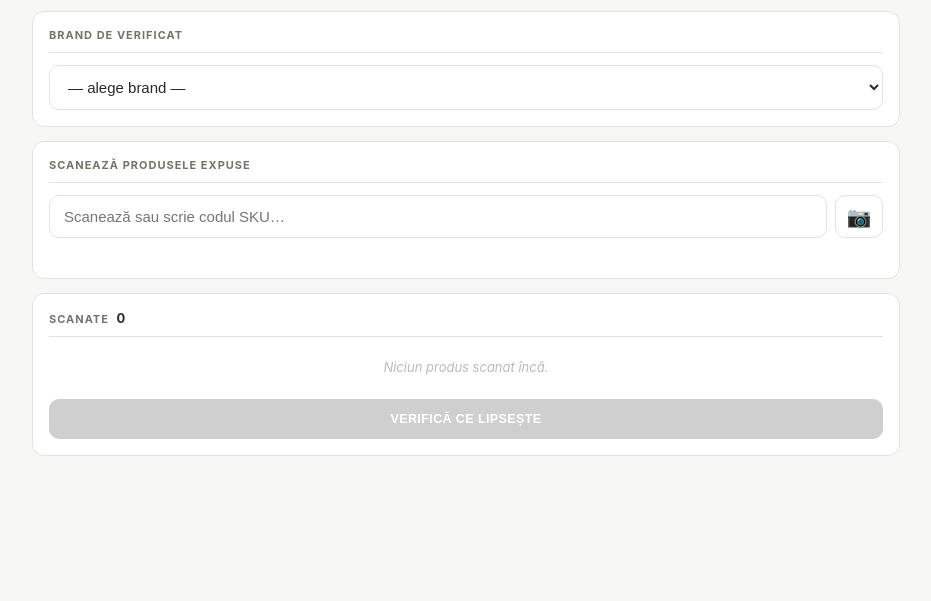
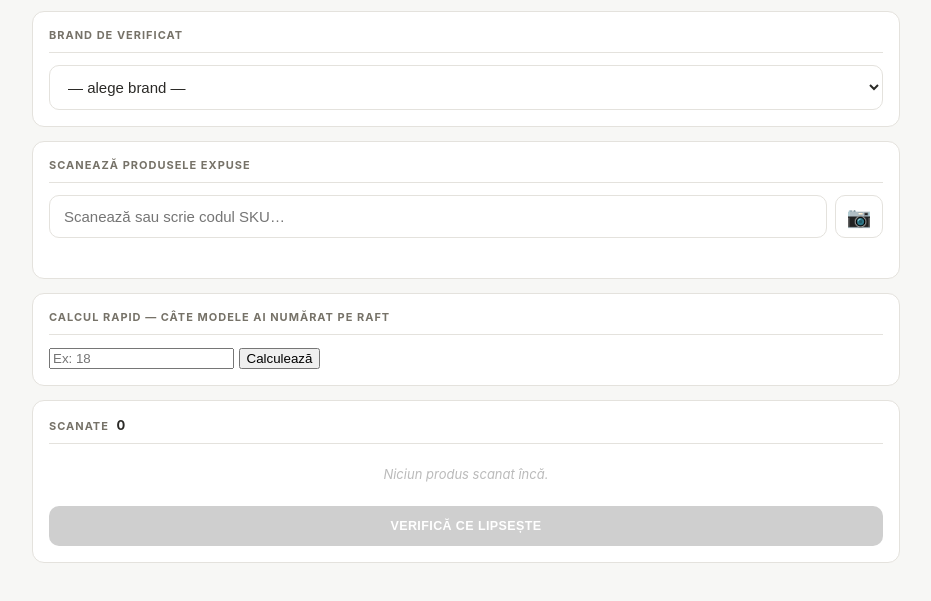
Before and after one commit to metameridiansrl-eng/smartbill-stoc, a website: page public/verificare.html in a window 1280 px wide. Shown: the part 67-668 px from the top of the page, without its empty margins (174-1105 px from the left). Drawn offline with Linux system fonts and the light colour scheme; no server answers.

Commit message:
Update verificare.html

```diff
--- a/public/verificare.html
+++ b/public/verificare.html
@@ -37,6 +37,15 @@
   </div>
 
   <div class="card">
+    <div class="eyebrow">Calcul rapid — câte modele ai numărat pe raft</div>
+    <div class="count-row">
+      <input id="countedInput" type="number" min="0" step="1" inputmode="numeric" placeholder="Ex: 18" />
+      <button id="countBtn" type="button">Calculează</button>
+    </div>
+    <div id="countResult"></div>
+  </div>
+
+  <div class="card">
     <div class="eyebrow">Scanate <span id="statScanate">0</span></div>
     <div id="scannedList"><div class="empty-hint">Niciun produs scanat încă.</div></div>
     <div class="btn-row">
```
